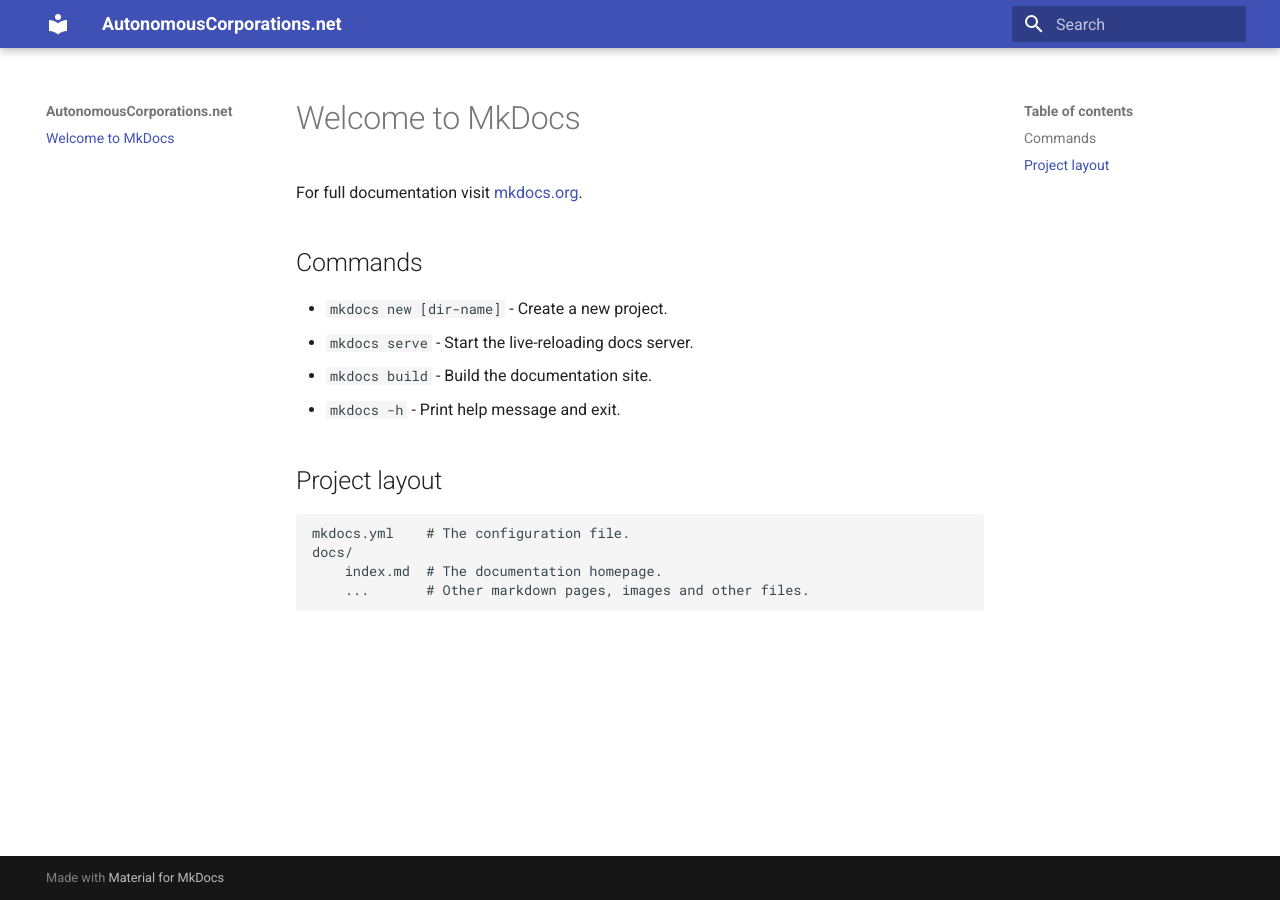
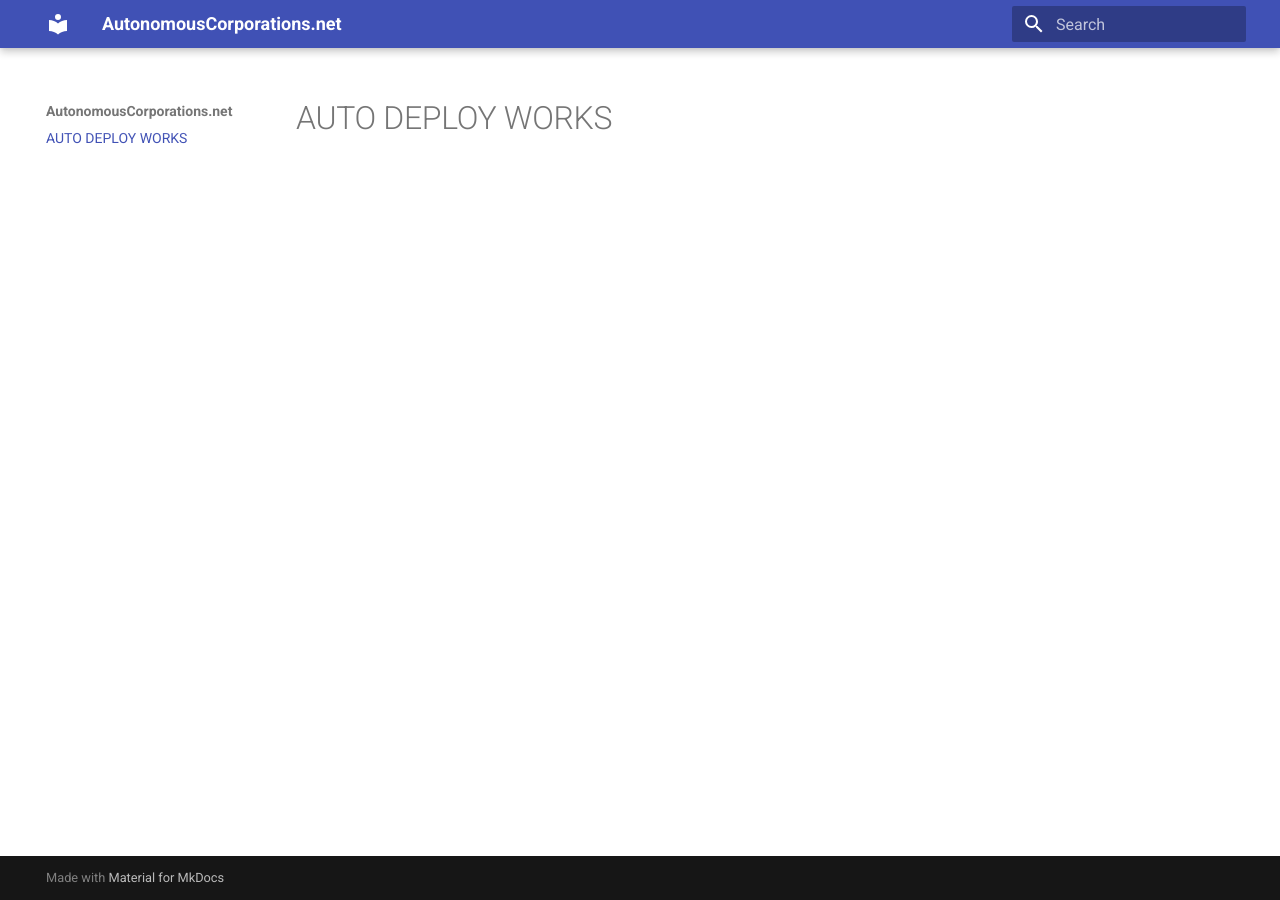
Before and after one commit to dyo-au/autonomouscorporations.net, an MkDocs documentation site: the page built from docs/index.md, in a window 1280 px wide. Built offline with MkDocs 1.6.1 and Material for MkDocs 9.7.7, drawn with Linux system fonts in a browser that asks for light colours.

Commit message:
testing auto deploy on fleek

```diff
--- a/docs/index.md
+++ b/docs/index.md
@@ -1,17 +1 @@
-# Welcome to MkDocs
-
-For full documentation visit [mkdocs.org](https://www.mkdocs.org).
-
-## Commands
-
-* `mkdocs new [dir-name]` - Create a new project.
-* `mkdocs serve` - Start the live-reloading docs server.
-* `mkdocs build` - Build the documentation site.
-* `mkdocs -h` - Print help message and exit.
-
-## Project layout
-
-    mkdocs.yml    # The configuration file.
-    docs/
-        index.md  # The documentation homepage.
-        ...       # Other markdown pages, images and other files.
+# AUTO DEPLOY WORKS
```
